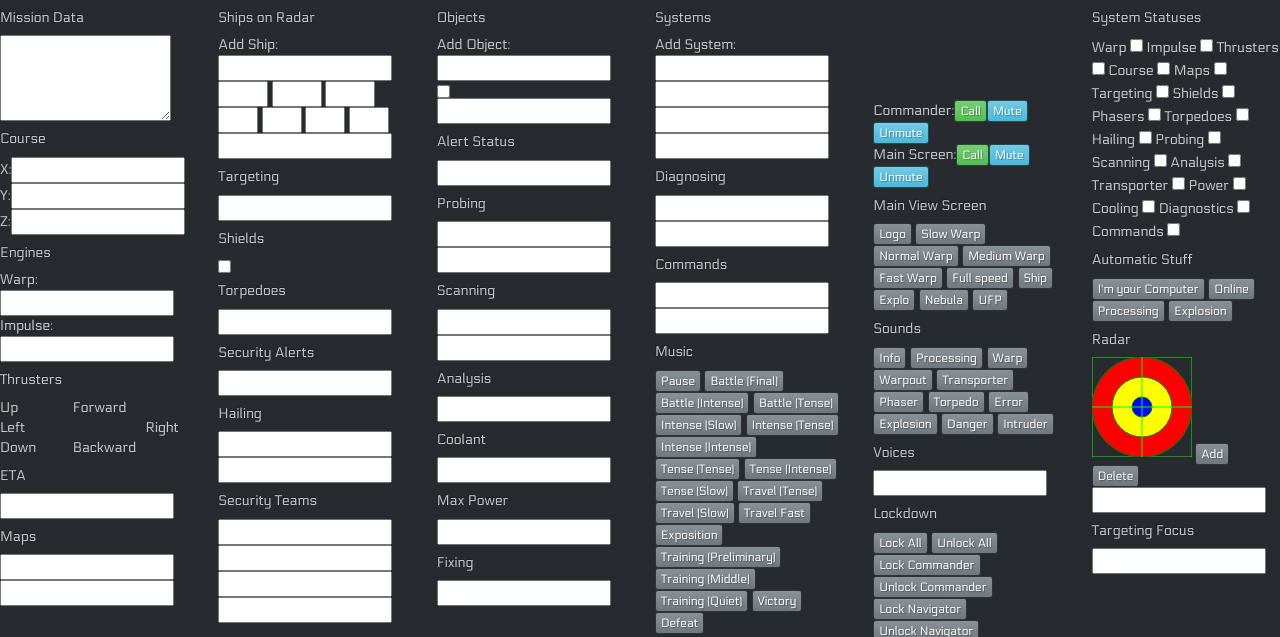
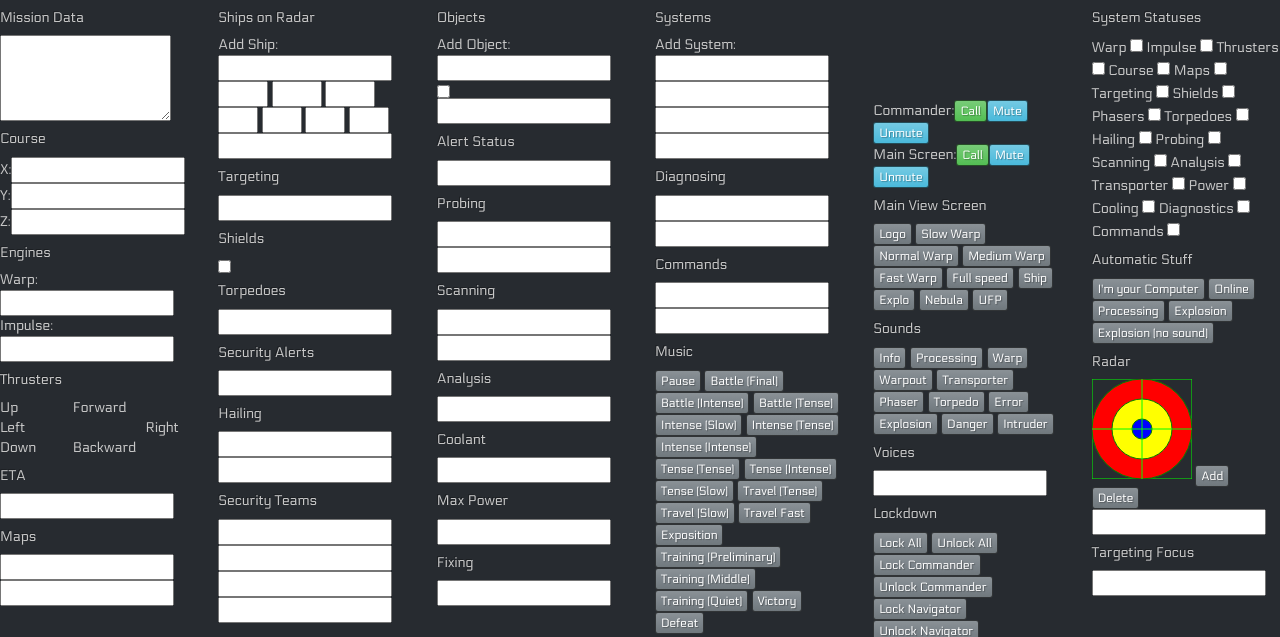
Before and after one commit to jextrevor/spaceserver, a Flask app: template templates/fd.html in a window 1280 px wide. Shown: the top 637 px of the page. Run offline with Flask 2, Linux system fonts and the light colour scheme; the template is opened without the code that fills it, so the values that code supplies are empty; some libraries are stand-ins or nearby versions.

Commit message:
Update fd.html

```diff
--- a/templates/fd.html
+++ b/templates/fd.html
@@ -235,6 +235,7 @@ Commands
 <button class="btn btn-xs btn-primary" accesskey="," onclick="emit('broadcast',{'voice':'Online'});">Online</button>
 <button class="btn btn-xs btn-primary" accesskey="." onclick="emit('broadcast',{'voice':'Processing. Please wait.'});">Processing</button>
 <button class="btn btn-xs btn-primary" accesskey="n" onclick="emit('broadcast',{'sound':'explosion.mp3','explosion':{'magnitude':100,'factor':100}});">Explosion</button>
+<button class="btn btn-xs btn-primary" accesskey="\" onclick="emit('broadcast',{'explosion':{'magnitude':50,'factor':100}})">Explosion (no sound)</button>
 <h5>Radar</h5>
 <svg id="radarcanvas" width="100" height="100">
 <rect width="100" height="100" style="fill:transparent;stroke-width:1;stroke:rgb(0,255,0);fill-opacity:0" />
@@ -244,7 +245,7 @@ Commands
 <line x1="50" y1="0" x2="50" y2="100" style="stroke:rgb(0,255,0);stroke-width:1" />
 <line x1="0" y1="50" x2="100" y2="50" style="stroke:rgb(0,255,0);stroke-width:1" />
 </svg>
-<button class="btn btn-xs btn-primary" accesskey="\" onclick="startadd()">Add</button>
+<button class="btn btn-xs btn-primary" onclick="startadd()">Add</button>
 <button class="btn btn-xs btn-primary" onclick="startdel()">Delete</button><br />
 <input type="text" id="radarname" />
 <h5>Targeting Focus</h5>
```
